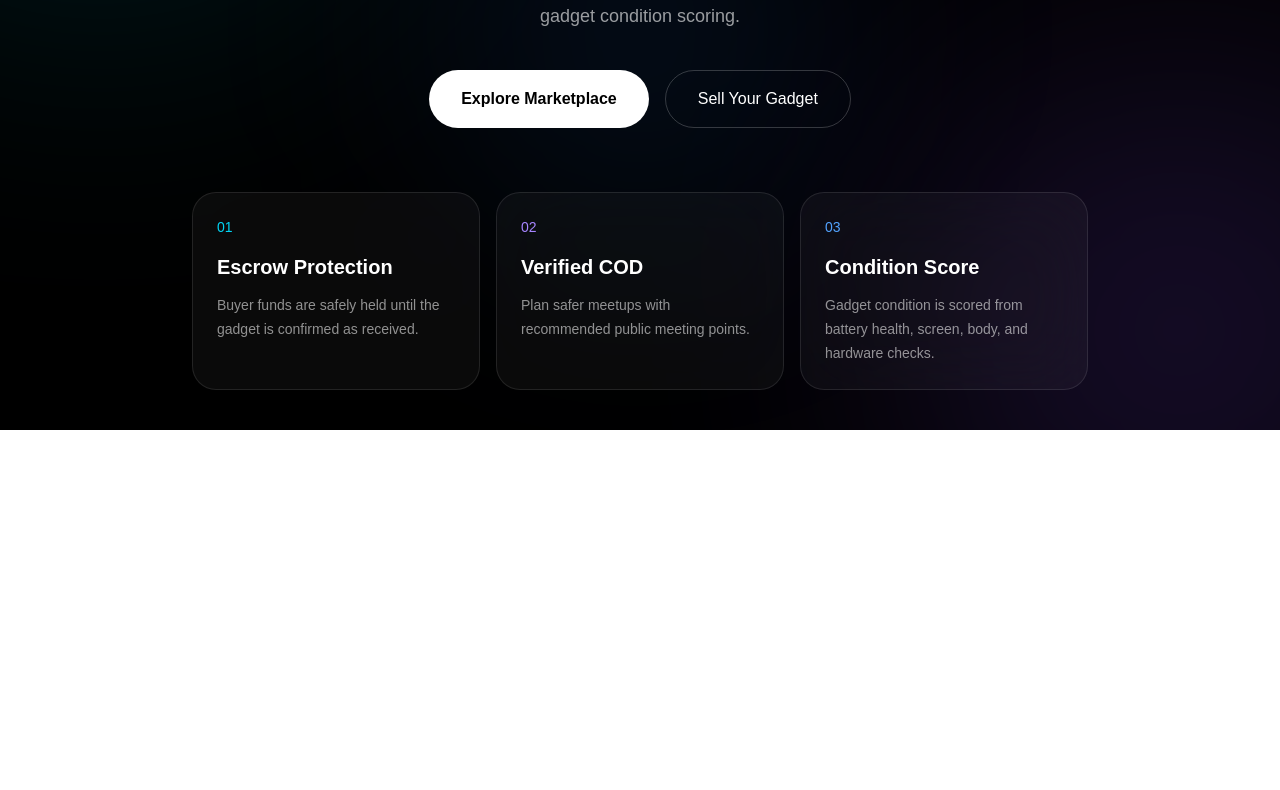
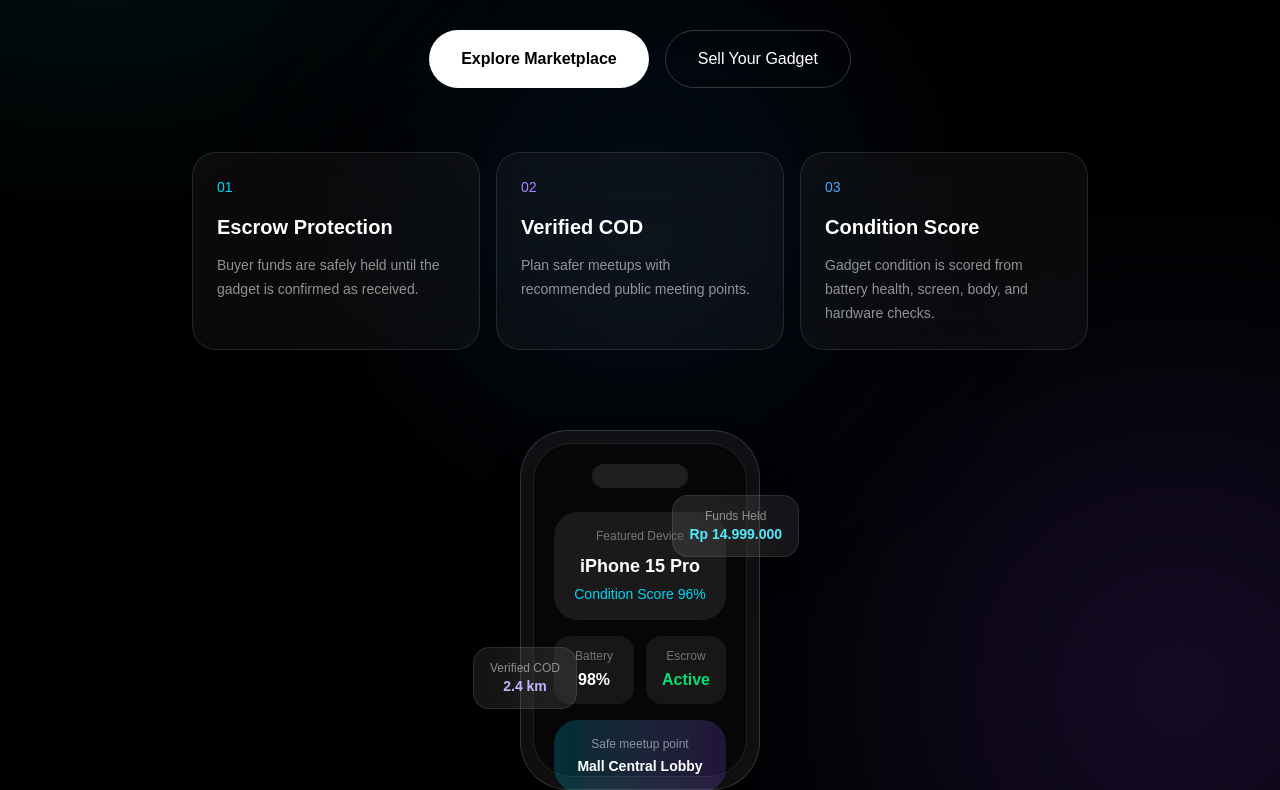
Before and after one commit to Rexlicky/gadgetswap, a Next.js app: page / in a window 1280 px wide. Shown: the part 370-1160 px from the top of the page. Before the commit the page ends 800 px from the top, so only its background shows below. Built offline with nearby package versions, Linux system fonts and the light colour scheme.

Commit message:
feat: add floating gadget mockup

```diff
--- a/src/app/page.js
+++ b/src/app/page.js
@@ -75,6 +75,58 @@ export default function Home() {
               </p>
             </div>
           </div>
+          <div className="mt-20 flex justify-center">
+            <div className="relative h-[360px] w-[240px] rounded-[3rem] border border-white/15 bg-white/[0.06] p-3 shadow-2xl backdrop-blur-2xl">
+              <div className="h-full w-full rounded-[2.4rem] border border-white/10 bg-black/60 p-5">
+                <div className="mx-auto mb-6 h-6 w-24 rounded-full bg-white/10" />
+
+                <div className="space-y-4">
+                  <div className="rounded-3xl bg-white/[0.08] p-4">
+                    <p className="text-xs text-white/40">Featured Device</p>
+                    <h3 className="mt-2 text-lg font-semibold">
+                      iPhone 15 Pro
+                    </h3>
+                    <p className="mt-1 text-sm text-cyan-400">
+                      Condition Score 96%
+                    </p>
+                  </div>
+
+                  <div className="grid grid-cols-2 gap-3">
+                    <div className="rounded-2xl bg-white/[0.07] p-3">
+                      <p className="text-xs text-white/40">Battery</p>
+                      <p className="mt-1 font-semibold">98%</p>
+                    </div>
+
+                    <div className="rounded-2xl bg-white/[0.07] p-3">
+                      <p className="text-xs text-white/40">Escrow</p>
+                      <p className="mt-1 font-semibold text-green-400">
+                        Active
+                      </p>
+                    </div>
+                  </div>
+
+                  <div className="rounded-3xl bg-gradient-to-r from-cyan-400/20 to-violet-500/20 p-4">
+                    <p className="text-xs text-white/50">Safe meetup point</p>
+                    <p className="mt-1 text-sm font-semibold">
+                      Mall Central Lobby
+                    </p>
+                  </div>
+                </div>
+              </div>
+
+              <div className="absolute -right-10 top-16 rounded-2xl border border-white/10 bg-white/[0.08] px-4 py-3 backdrop-blur-xl">
+                <p className="text-xs text-white/50">Funds Held</p>
+                <p className="text-sm font-semibold text-cyan-300">
+                  Rp 14.999.000
+                </p>
+              </div>
+
+              <div className="absolute -left-12 bottom-20 rounded-2xl border border-white/10 bg-white/[0.08] px-4 py-3 backdrop-blur-xl">
+                <p className="text-xs text-white/50">Verified COD</p>
+                <p className="text-sm font-semibold text-violet-300">2.4 km</p>
+              </div>
+            </div>
+          </div>
         </div>
       </section>
     </main>
```
